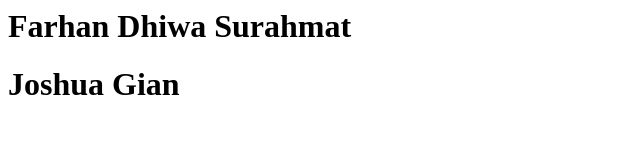
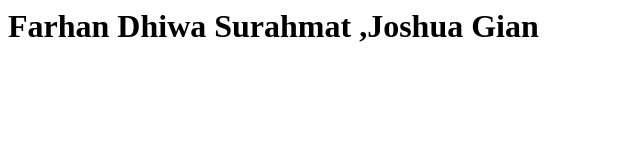
Before and after one commit to naufalw0705/latihan_nih, a plain HTML site: page index.html in a window 1280 px wide. Shown: the whole page, without its empty margins (0-640 px from the left). Drawn offline with Linux system fonts and the light colour scheme.

Commit message:
memperbaiki nama

```diff
--- a/index.html
+++ b/index.html
@@ -1,2 +1 @@
-<h1>Farhan Dhiwa Surahmat</h1>
-<h1>Joshua Gian</h1>
+<h1>Farhan Dhiwa Surahmat ,Joshua Gian</h1>
```
